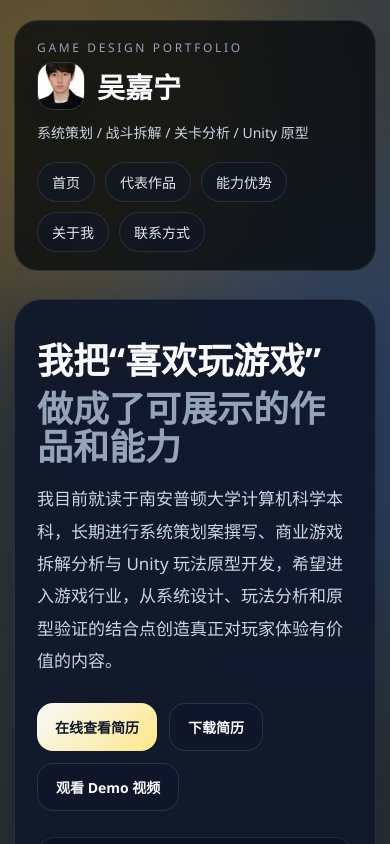
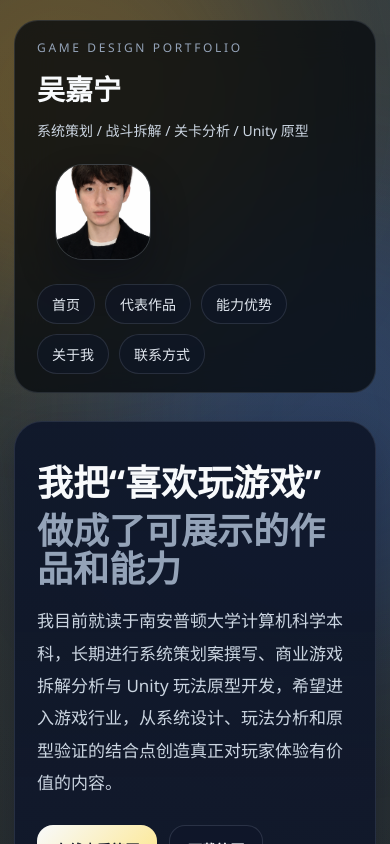
Before and after one commit to wjn18/portfolio-site, a React (Vite) app: page / in a window 390 px wide. Shown: the top 844 px of the page. Built offline with nearby package versions, Linux system fonts and the light colour scheme.

Commit message:
Reposition profile photo in header

```diff
--- a/src/App.jsx
+++ b/src/App.jsx
@@ -224,11 +224,12 @@ export default function App() {
         <header className="topbar">
           <div className="brand-block">
             <div className="eyebrow">{profile.englishTitle}</div>
-            <div className="brand-row">
-              <img className="brand-photo" src={profilePhoto} alt={`${profile.name} portrait`} />
-              <div className="brand-name">{profile.name}</div>
-            </div>
+            <div className="brand-name">{profile.name}</div>
             <div className="brand-role">{profile.role}</div>
+          </div>
+
+          <div className="topbar-photo-wrap" aria-hidden="true">
+            <img className="topbar-photo" src={profilePhoto} alt="" />
           </div>
 
           <nav className="topnav">
--- a/src/index.css
+++ b/src/index.css
@@ -80,11 +80,10 @@ a:hover {
   position: sticky;
   top: 16px;
   z-index: 5;
-  display: flex;
-  justify-content: space-between;
+  display: grid;
+  grid-template-columns: minmax(260px, 1fr) auto auto;
   align-items: center;
-  gap: 20px;
-  flex-wrap: wrap;
+  gap: 24px;
   margin-bottom: 28px;
   padding: 18px 22px;
   border: 1px solid rgba(148, 163, 184, 0.18);
@@ -106,25 +105,28 @@ a:hover {
 .brand-block {
   display: grid;
   gap: 6px;
+  min-width: 0;
 }
 
-.brand-row {
+.topbar-photo-wrap {
   display: flex;
   align-items: center;
-  gap: 14px;
+  justify-content: center;
+  justify-self: center;
+  min-width: clamp(132px, 17vw, 188px);
 }
 
-.brand-photo {
-  width: 56px;
-  height: 56px;
-  flex: 0 0 56px;
+.topbar-photo {
+  width: clamp(96px, 11vw, 136px);
+  height: clamp(96px, 11vw, 136px);
   object-fit: cover;
-  border-radius: 16px;
-  border: 1px solid rgba(148, 163, 184, 0.22);
-  box-shadow: 0 10px 24px rgba(2, 8, 23, 0.28);
+  border-radius: 28px;
+  border: 1px solid rgba(148, 163, 184, 0.28);
+  box-shadow: 0 18px 36px rgba(2, 8, 23, 0.3);
 }
 
 .brand-name {
+  margin-top: 6px;
   font-size: clamp(28px, 4vw, 38px);
   font-weight: 800;
 }
@@ -139,6 +141,7 @@ a:hover {
   display: flex;
   gap: 10px;
   flex-wrap: wrap;
+  justify-self: end;
 }
 
 .topnav a,
@@ -395,6 +398,19 @@ h3 {
 }
 
 @media (max-width: 980px) {
+  .topbar {
+    grid-template-columns: 1fr auto;
+  }
+
+  .topbar-photo-wrap {
+    justify-self: end;
+  }
+
+  .topnav {
+    grid-column: 1 / -1;
+    justify-self: start;
+  }
+
   .hero-grid,
   .about-grid,
   .project-grid,
@@ -423,14 +439,18 @@ h3 {
     top: 10px;
   }
 
-  .brand-row {
-    gap: 12px;
+  .topbar {
+    grid-template-columns: 1fr;
   }
 
-  .brand-photo {
-    width: 48px;
-    height: 48px;
-    flex-basis: 48px;
+  .topbar-photo-wrap,
+  .topnav {
+    justify-self: start;
+  }
+
+  .topbar-photo {
+    width: 96px;
+    height: 96px;
   }
 
   .game-grid {
```
